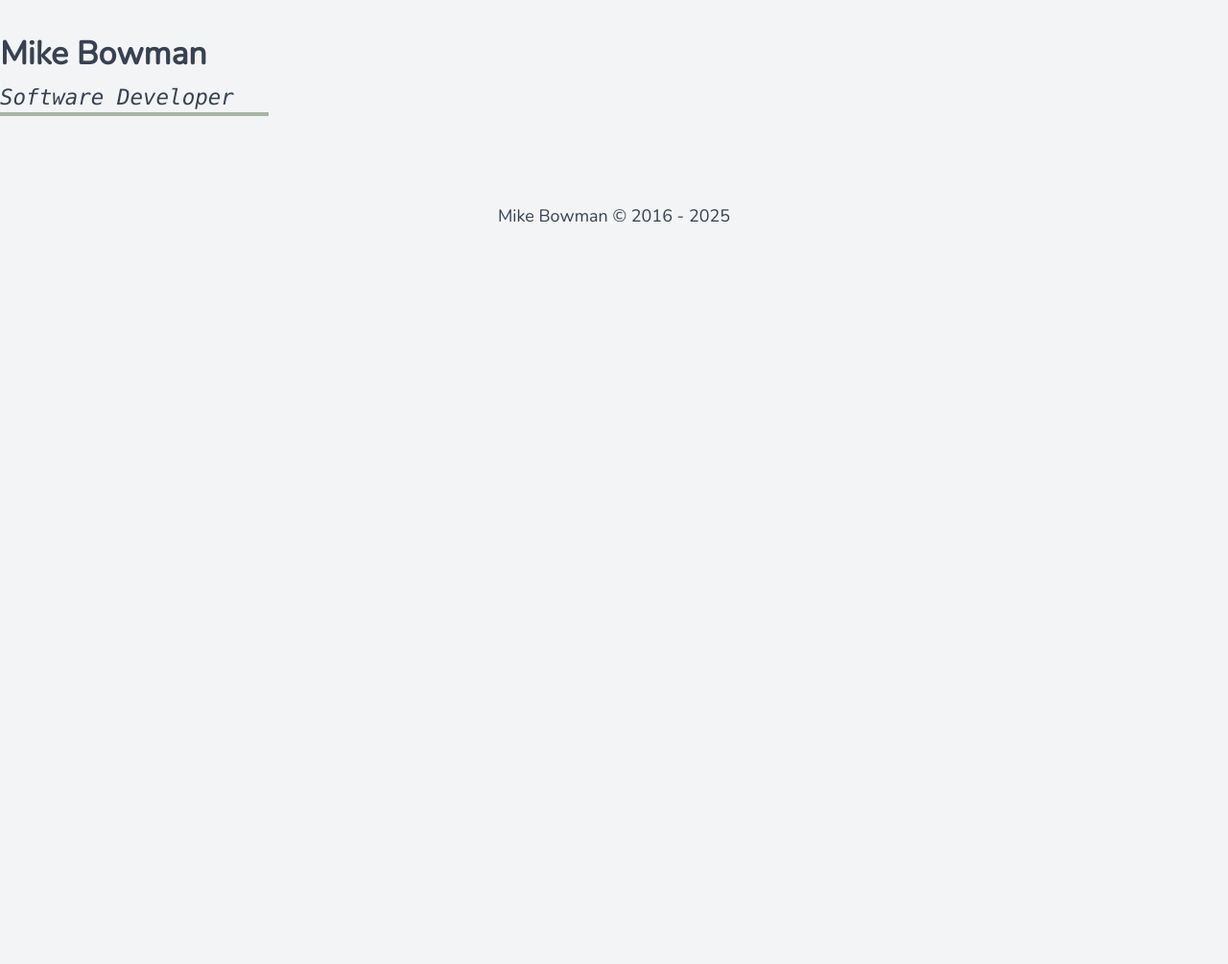
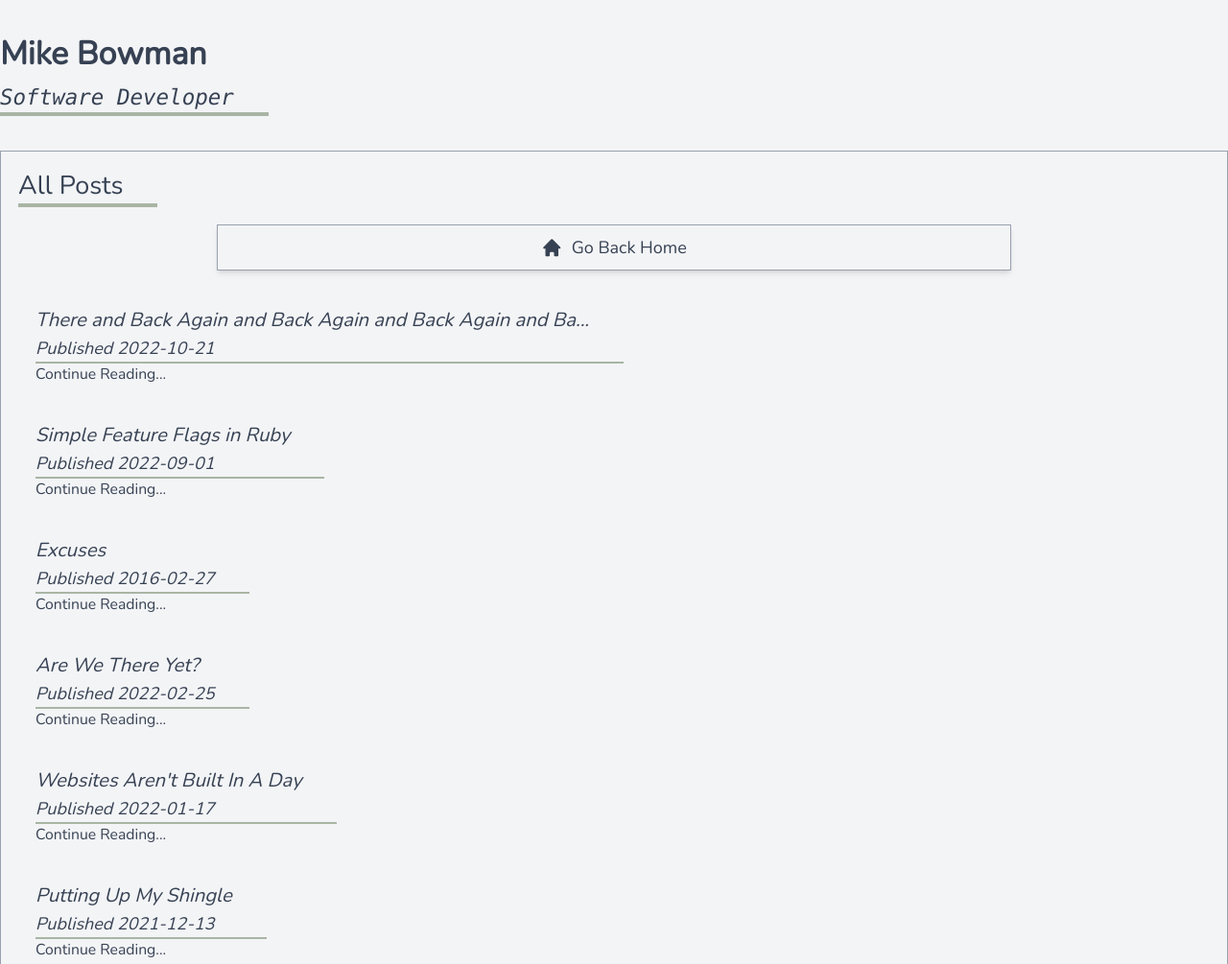
Before and after one commit to bowmanmike/mikebowman.dev-astro, an Astro site: page /blog in a window 1280 px wide. Shown: the top 1005 px of the page at 96% size. Before the commit the page ends 800 px from the top, so only its background shows below. Built offline with nearby package versions, Linux system fonts and the light colour scheme; Astro itself is replaced by a stand-in of ours.

Commit message:
Start building blog index

```diff
--- a/src/content.config.ts
+++ b/src/content.config.ts
@@ -12,6 +12,7 @@ const blog = defineCollection({
     date: z.date(),
     slug: z.string(),
     published: z.boolean(),
+    excerpt: z.string().optional(),
   }),
 });
 
--- a/src/pages/blog.astro
+++ b/src/pages/blog.astro
@@ -1,5 +1,52 @@
 ---
-import BaseLayout from "../layouts/Base.astro";
+import BaseLayout from '../layouts/Base.astro';
+import { getCollection } from 'astro:content';
+
+const posts = await getCollection('blog');
 ---
 
-<BaseLayout />
+<BaseLayout>
+  <div class='m-4 border border-gray-400 p-2 shadow-md lg:m-0 lg:p-4'>
+    <h2 class='border-sage mb-4 max-w-max border-b-4 pr-8 text-center text-2xl'>
+      All Posts
+    </h2>
+    <a
+      href='/'
+      class='hover:bg-sage-100 mb-4 block w-full border border-gray-400 px-4 py-2 shadow-md md:mx-auto md:w-2/3'
+    >
+      <p class='flex items-center justify-center'>
+        <svg
+          xmlns='http://www.w3.org/2000/svg'
+          class='mr-2 h-5 w-5'
+          viewBox='0 0 20 20'
+          fill='currentColor'
+        >
+          <path
+            d='M10.707 2.293a1 1 0 00-1.414 0l-7 7a1 1 0 001.414 1.414L4 10.414V17a1 1 0 001 1h2a1 1 0 001-1v-2a1 1 0 011-1h2a1 1 0 011 1v2a1 1 0 001 1h2a1 1 0 001-1v-6.586l.293.293a1 1 0 001.414-1.414l-7-7z'
+          ></path>
+        </svg>
+        Go Back Home
+      </p>
+    </a>
+    {
+      posts.reverse().map((post) => {
+        const { slug } = post.data;
+        return (
+          <a href={`/blog/${slug}`}>
+            <div class='p-2 lg:p-4'>
+              <div class='border-sage max-w-max border-b-2 pr-8'>
+                <p class='text-lg font-medium italic'>{post.data.title}</p>
+                <p class='italic'>
+                  Published{' '}
+                  {new Date(post.data.date).toISOString().slice(0, 10)}
+                </p>
+              </div>
+              <p>{post.data.excerpt}</p>
+              <p class='text-sm'>Continue Reading...</p>
+            </div>
+          </a>
+        );
+      })
+    }
+  </div>
+</BaseLayout>
```
